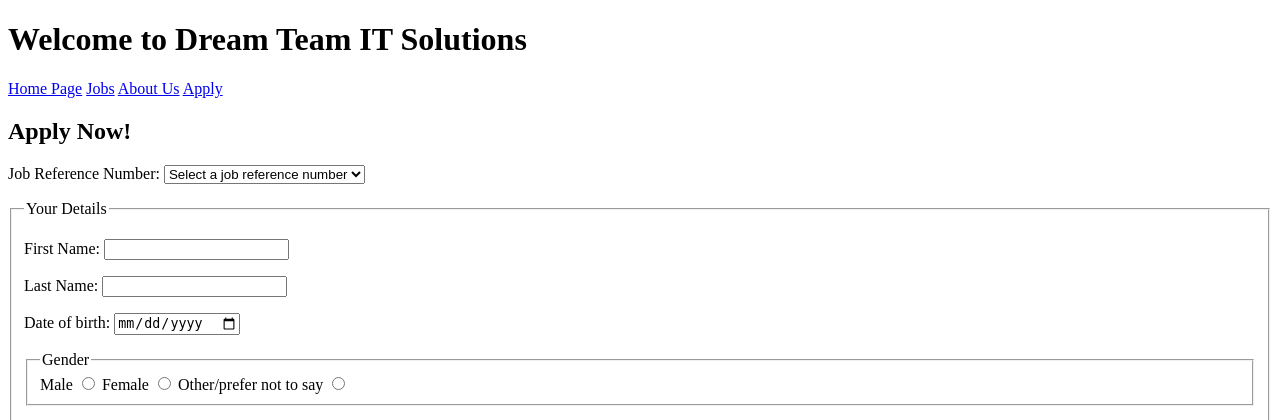
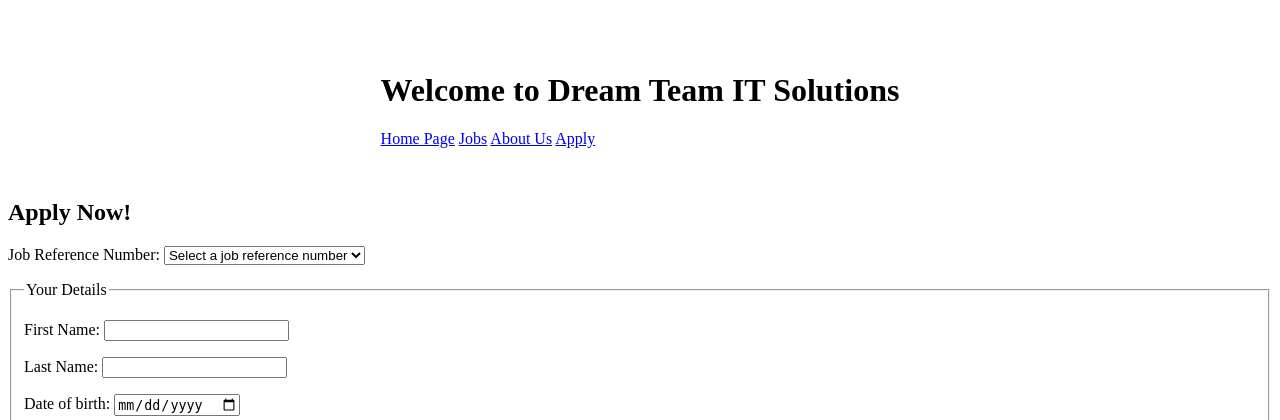
Before and after one commit to Remy-Amor/dream_team_COS10026_project, a PHP site: page /apply.html in a window 1280 px wide. Shown: the top 420 px of the page. Run offline with PHP 8.4, Linux system fonts and the light colour scheme.

Commit message:
working with flex css

```diff
--- a/project1/apply.html
+++ b/project1/apply.html
@@ -11,15 +11,21 @@
      <link rel="stylesheet" href="styles/styles.css">
 </head>
 <body>
+     <div class="flex_header">
           <header>
+               <div class="header_heading">
                     <h1>Welcome to Dream Team IT Solutions</h1>
+               </div>
+               <div class="header_navbar">
                     <nav>
                          <a href = "index.html">Home Page</a>
                          <a href = "jobs.html">Jobs</a>
                          <a href = "about.html">About Us</a>
                          <a href="apply.html">Apply</a>
                     </nav>
+               </div>
           </header>
+     </div>
      <main>
           <h2 id="apply_header">Apply Now!</h2>
           <!-- Application form, regex pattern validation included in each form field -->
--- a/project1/styles/styles.css
+++ b/project1/styles/styles.css
@@ -5,3 +5,11 @@ created: 28/3/2025
 last modified: 28/3/2025
 description: refers to index.html, jobs.html, apply.html, about.html
 */
+
+/* Styles for header and footer - RA */
+
+.flex_header {
+     margin: 4%;
+     display: flex;
+     justify-content: center;
+}
```
Lines whose indentation alone changed are shown as unchanged.
